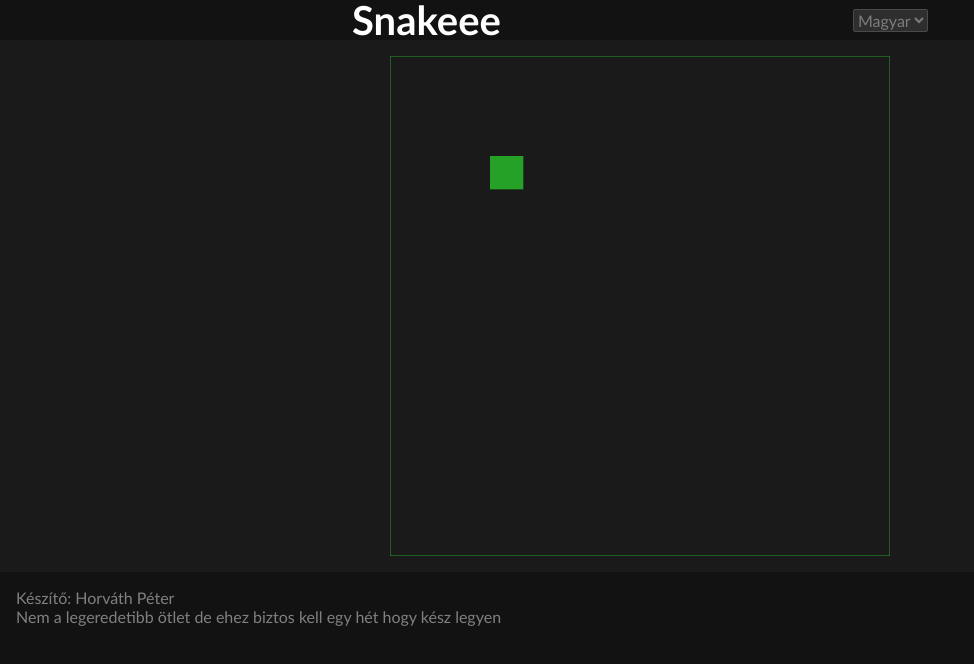
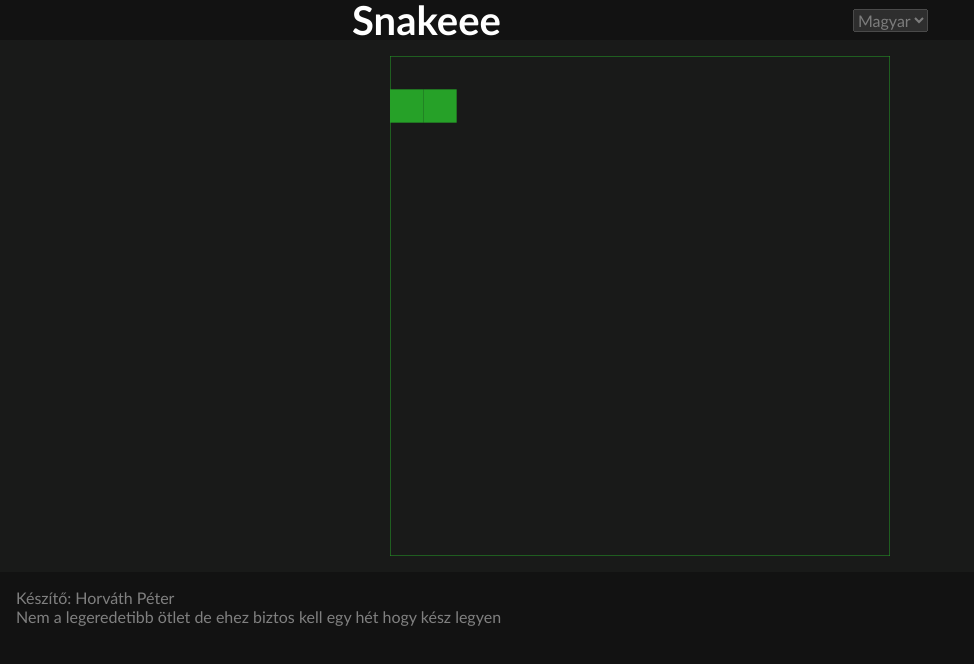
Before and after one commit to PetiDev/jobbSnakeWeb, a plain HTML site: page index.html in a window 1280 px wide. Shown: the whole page, without its empty margins (0-974 px from the left). Drawn offline with Linux system fonts and the light colour scheme.

Commit message:
feat: :sparkles: basic snake

```diff
--- a/script.js
+++ b/script.js
@@ -5,27 +5,74 @@ const ctx = c.getContext("2d");
 ctx.canvas.width = c.clientWidth;
 ctx.canvas.height = c.clientHeight;
 
+let game;
+let inGame = false;
 
-const NodeSize = ctx.canvas.width/15;
+const NodeSize = ctx.canvas.width / 15;
 class Node {
-    color = clrGreen;
+    #color = clrGreen;
     constructor(x, y) {
         this.x = x;
         this.y = y;
     }
     draw() {
-        ctx.strokeStyle = this.color;
-        ctx.fillStyle = this.color;
+        ctx.strokeStyle = this.#color;
+        ctx.fillStyle = this.#color;
         ctx.fillRect(this.x, this.y, NodeSize, NodeSize);
     }
 }
 
-let node = new Node(100, 100);
+class Snake {
+    #nodes = [];
+    direction = "right";
+    constructor() {
+        this.#nodes.push(new Node(NodeSize, NodeSize));
+        this.#nodes.push(new Node(0, NodeSize))
+    }
+    draw() {
+        this.#nodes.forEach(n => {
+            n.draw()
+        })
+        this.move();
+    }
+    move() {
+        let lastNode = this.#nodes.pop()
+        switch (this.direction) {
+            case "up":
+                lastNode.y = this.#nodes[0].y - NodeSize;
+                this.#nodes.unshift(lastNode);
+                break;
+
+            case "down":
+                lastNode.y = this.#nodes[0].y + NodeSize;
+                this.#nodes.unshift(lastNode);
+                break;
+
+            case "left":
+                lastNode.x = this.#nodes[0].x - NodeSize;
+                this.#nodes.unshift(lastNode);
+
+            case "right":
+                lastNode.x = this.#nodes[0].x + NodeSize;
+                this.#nodes.unshift(lastNode);
+
+            default:
+                break;
+        }
+    }
+}
 
 
+
+let snake = new Snake();
 
 ctx.strokeStyle = clrGreen;
 ctx.fillStyle = clrGreen;
 
-ctx.strokeRect(0, 0, c.clientWidth, c.clientHeight)
-node.draw();
+
+game = setInterval(() => {
+    if(!inGame)clearInterval(game);
+    ctx.clearRect(0, 0, c.clientWidth, c.clientHeight)
+    ctx.strokeRect(0, 0, c.clientWidth, c.clientHeight)
+    snake.draw();
+}, 500);
--- a/style.css
+++ b/style.css
@@ -35,7 +35,6 @@ canvas{
     height: 500px;
 }
 
-
 footer{
     color: var(--clr-notImportant-text);
     padding: 1rem;
```
